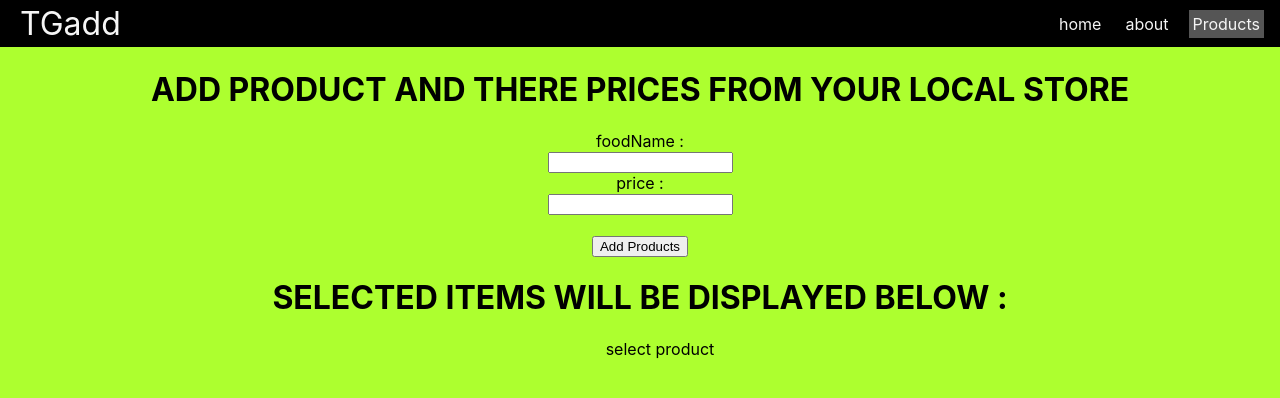
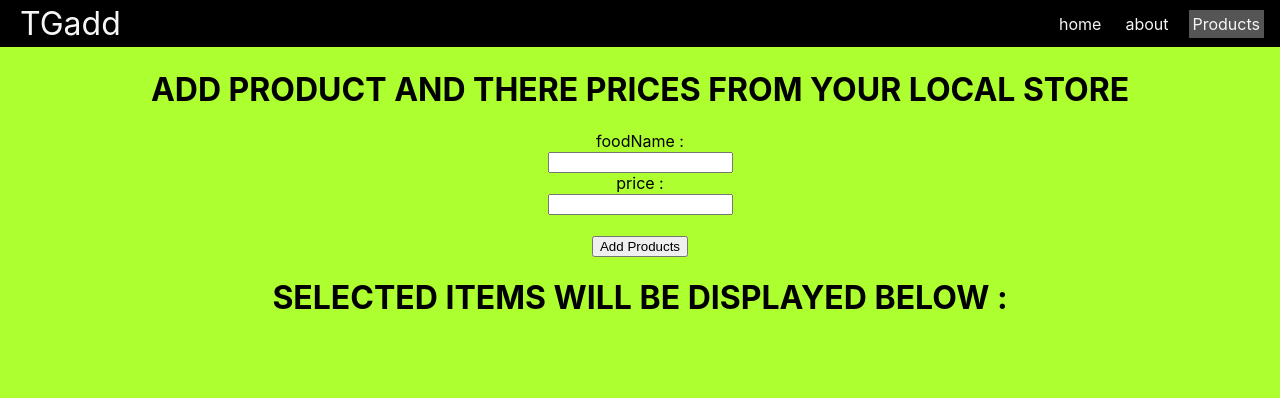
Before and after one commit to trickylicky/grocery-list-manager, a React (Create React App) app: page /Products in a window 1280 px wide. Shown: the top 398 px of the page. Built offline with nearby package versions, Linux system fonts and the light colour scheme; no server answers.

Commit message:
spread operator working

```diff
--- a/src/App.js
+++ b/src/App.js
@@ -28,10 +28,15 @@ function App() {
   }
   function displayProduct(id ,food ,price){
     const newFood = {id ,food ,price}
-    setNewId(newFood)
-    console.log(newFood);
+    //setBots(bots.map(bot => id ===bot.id ? {...bot, isCast:cast}:bot)
+   //{newId === null ? setNewId(newFood): setNewId()}
 
-  }
+   setNewId(newId === null ? newFood : {newFood , ...newId})
+    console.log(newId);
+   //{newId === null ? newFoodData = (foodData.map(foods => id ===foods.id ? {...newId ,foods}:null))}
+
+    // console.log(newId);
+   }
 
   return (
     <div className="App">
--- a/src/pages/Products.js
+++ b/src/pages/Products.js
@@ -39,9 +39,9 @@ const Products = ({url , newId})=>{
 
         <h1>SELECTED ITEMS WILL BE DISPLAYED BELOW :</h1><ul>
         {console.log(newId)}
-        {newId === null ? "select product": <>
+        {/* {newId === null ? "select product": <>
         {newId.food} - {newId.price}
-        </>}
+        </>} */}
             </ul>
         </>
 
```
